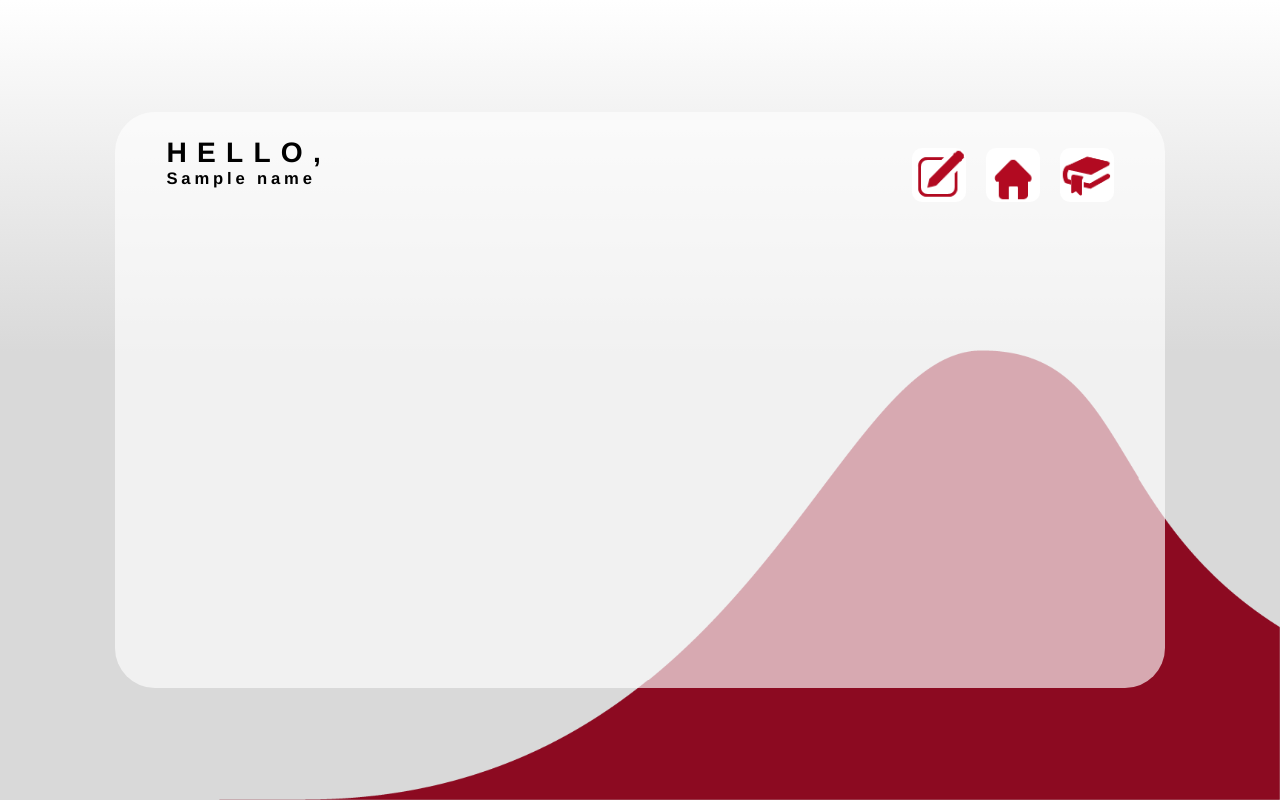
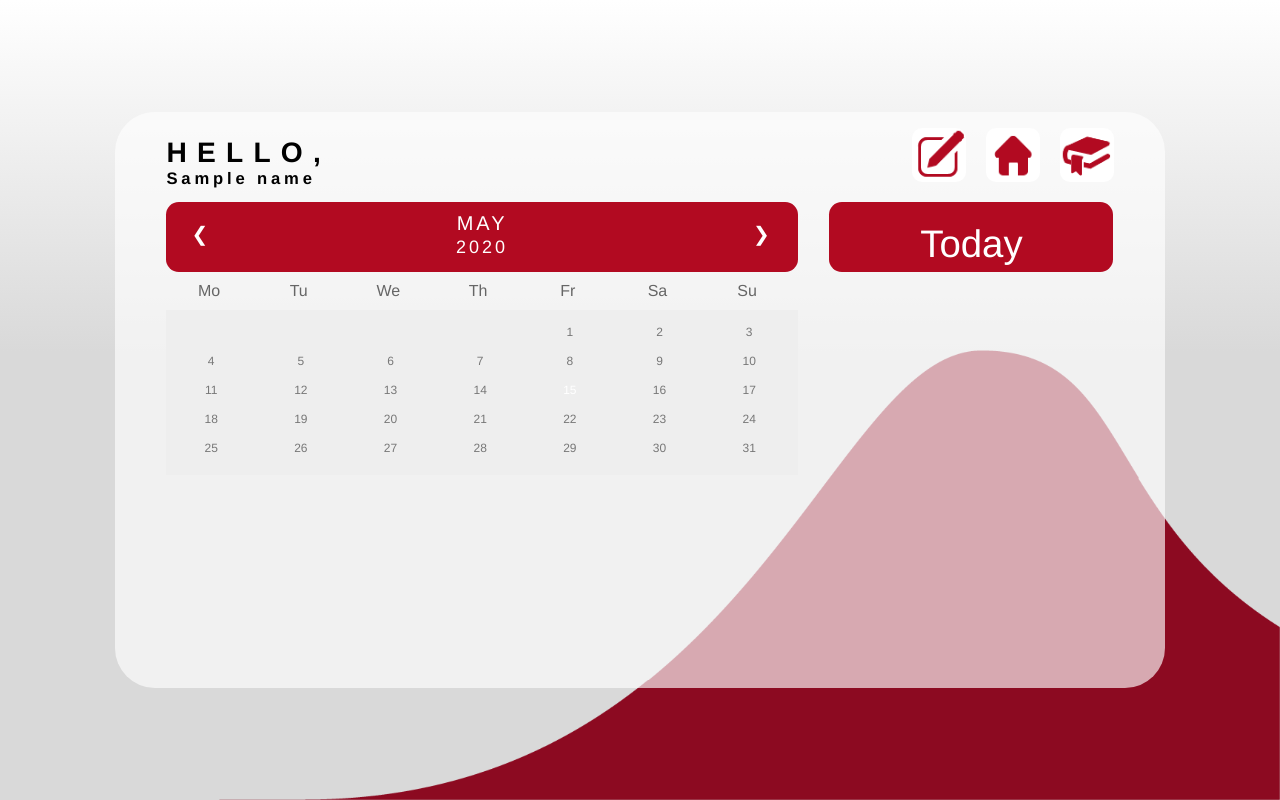
Before and after one commit to colm0neill/Operation-Water-Strider, a Node project: template views/schedule.ejs in a window 1280 px wide. Run offline with Node 20 templates, Linux system fonts and the light colour scheme; the template is opened without the code that fills it: most values are stand-ins (such as "Sample title", 1, 10 or a date in 2020); some libraries are stand-ins or nearby versions.

Commit message:
Schedule Page Update.
A dynamically generated calendar was built, issues still remain with
switching between months. Also I've made the login and register pages a
bit nicer looking.

```diff
--- a/assets/waterstrider.css
+++ b/assets/waterstrider.css
@@ -90,9 +90,8 @@
     margin: 0;
 }
 #navlist{
-	padding:20px 0 10px 0;
+
 }
-
 #navlist li{
     height: 4.2vw;
 	list-style:none;
@@ -117,7 +116,7 @@
 }
 
 #home {
-  background: url('../images/ows-sprite72.png') -0vw -8.3vw;
+  background: url('../images/ows-sprite72.png') -0vw -8.6vw;
   background-size: 68vw 40vw;
 }
 
@@ -493,15 +492,157 @@
 	margin:10px 30px 0 15px;
 }
 
+/*Login & Register-----------------------------------------------------*/
 
 
+#loginCon, #regCon{
+	width:25%;
+	height:40vh;
+	padding: 5vh 0 25vh 65%;
+	margin-right:10%;
+}
+
+#bodyContainer img, #bodyContainer img{
+	margin:10%;
+	position:absolute;
+}
+
+#loginCon h1, #regCon h1{
+	text-align:right;
+	width:100%;
+	font-weight: bold;
+	font-size: 4vw;
+	letter-spacing: 1vw;
+}
+
+#loginCon input, #regCon input{
+	margin-bottom:20px;
+	width:100%;
+	display: block;
+}
+
+#loginCon button, #regCon button{
+	padding:1vw 3vw;
+	background-color:#8C0A21;
+	border:none;
+	border-radius:1vw;
+	text-decoration: none;
+	color:white;
+	font-size:1.5vw;
+}
+
+#loginCon a, #regCon a{
+	padding-top:5px;
+	float:right;
+	color:black;
 
 
+}
+
+/*Schedule-----------------------------------------------------*/
+.calendarView{
+	width:66.66% !Important;
+
+}
+
+ul {list-style-type: none;}
 
 
+/* Month header */
+.month {
+  padding: 10px 0;
+  width: 100%;
+  background: #B20A21;
+  text-align: center;
+  border-radius:1vw;
+  height:50px;
+}
+
+/* Month list */
+.month ul {
+  margin: 0;
+  padding: 0;
+}
+
+.month ul li {
+  color: white;
+  font-size: 20px;
+  text-transform: uppercase;
+  letter-spacing: 3px;
+}
+
+/* Previous button inside month header */
+.month .prev {
+  float: left;
+  padding-top: 10px;
+  margin-left:25px;
+}
+
+/* Next button */
+.month .next {
+  float: right;
+  padding-top: 10px;
+  margin-right:25px;
+}
+
+/* Weekdays (Mon-Sun) */
+.weekdays {
+  margin: 0;
+  padding: 10px 0;
+}
+
+.weekdays li {
+  display: inline-block;
+  width: 13.5%;
+  color: #666;
+  text-align: center;
+}
+
+/* Days (1-31) */
+.days {
+  padding: 10px 0;
+  background: #eee;
+  margin: 0;
+}
+
+.days li {
+  list-style-type: none;
+  display: inline-block;
+  width: 14.2%;
+  padding: 5px 0;
+  text-align: center;
+  margin-bottom: 5px;
+  font-size:12px;
+  color: #777;
+}
+
+.days li:hover{
+	background-color:black;
+	color:white;
+	border-radius:1vw;
+}
+
+/* Highlight the "current" day */
+li.active {
+
+  background: ##B20A21;
+  color: white !important;
+  border-radius:1vw;
+}
 
 
+#todayLabel{
+	padding: 20px 0;
+	width: 90%;
+	background: #B20A21;
+	text-align: center;
+	border-radius:1vw;
+	color:white;
+	height:30px;
+	margin: 0 0 0 10%;
+	font-size: 3vw;
 
+}
 
 
 
@@ -513,7 +654,7 @@
 @media only screen and (max-width: 1010px) {
 	body{
 	background-color:#a9a9a9;
-	background: linear-gradient(0deg, rgba(86,200,255,1) 0%, rgba(217,217,217,1) 53%, rgba(255,255,255,1) 100%);
+	background: linear-gradient(0deg, rgb(96, 27, 27) 0%, rgba(217,217,217,1) 53%, rgba(255,255,255,1) 100%);
 	font-family:helvetica;
 	margin:0;
 	}
@@ -530,7 +671,7 @@
 @media only screen and (max-width: 640px) {
   body{
 	background-color:#595959;
-	background: linear-gradient(0deg, rgba(0,158,253,1) 0%, rgba(217,217,217,1) 53%, rgba(255,255,255,1) 100%);
+	background: linear-gradient(0deg, rgb(255, 42, 42) 0%, rgba(217,217,217,1) 53%, rgba(255,255,255,1) 100%);
 	font-family:helvetica;
 	margin:0;
 }
--- a/assets/waterstrider.js
+++ b/assets/waterstrider.js
@@ -7,27 +7,6 @@
 
 var widthImg = window.innerWidth;
 var heightImg = window.innerHeight;
-console.log("Image Width is:"+widthImg+" Image Height is:"+ heightImg);
-
-clock();
-
-//----------------------Getting Time and Day-------------------//
-function clock(){
-  var d = new Date();
-  var h = d.getHours();
-  var n = d.getMinutes();
-  var dd = d.getDay();
-  var doW = ["SUNDAY","MONDAY","TUESDAY","WEDNESDAY","THURSDAY","FRIDAY","SATURDAY"];
-  if(n<10){  n= "0"+n;  }
-  document.getElementById("dayTime").innerHTML = doW[dd]+"<br>"+h+":"+n;
-  var t = setTimeout(clock, 1000);
-}
-
-
-
-
-
-
 
 
 var c = document.getElementById("graph1");
@@ -56,7 +35,7 @@
 		dataPointsY[i] = g;
 	}
 
-	console.log(dataPointsY);
+
 	for(i=0;i<9;i++){
 		if((i != 0 )||(i !=9)){
 			ctx.beginPath();
@@ -70,7 +49,6 @@
 
 
 			ctxCir.beginPath();
-			//ctxCir.style = '#fff';
 			ctxCir.linewidth= 1;
 			ctxCir.arc((dataPointsX*i)+20,dataPointsY[i],10,0*Math.PI,1.5*Math.PI);
 			ctx.closePath();
@@ -104,11 +82,10 @@
 	for(i=0;i<7;i++){
 		var t = largest2 /100;
 		var g = Math.round(h2-((array2[i]/t)*4));
-		console.log("G2 "+g);
 		dataPointsY2[i] = g;
 	}
 
-	console.log(dataPointsY2);
+
 	for(i=0;i<7;i++){
 		if((i != 0 )||(i !=9)){
 			ctx2.beginPath();
@@ -120,7 +97,7 @@
 			ctx.closePath();
 			ctx2.stroke();
 
-		console.log(i+" Y "+dataPointsY2[i]);
+
 			}
 
 		else{
@@ -128,3 +105,120 @@
 		}
 	}
 }
+
+
+//----------------------Getting Time and Day-------------------//
+
+window.onload = function() {runClock();}
+
+var months = ['January','February','March','April','May','June','July','August','September','October','November','December'];
+
+
+
+function runClock(){
+
+	var d = new Date();
+	var h = d.getHours();
+	var n = d.getMinutes();
+	var dd = d.getDay();
+	var doW = ["SUNDAY","MONDAY","TUESDAY","WEDNESDAY","THURSDAY","FRIDAY","SATURDAY"];
+	if(n<10){  n= "0"+n;  }
+	document.getElementById("dayTime").innerHTML = doW[dd]+"<br>"+h+":"+n;
+	var t = setTimeout(runClock, 1000);
+  }
+
+//-----------------------------END-----------------------------//
+
+//----------------------Generating Calendar -------------------//
+
+window.onload = function() {drawCalendar();}
+
+
+
+function daysInMonth (month, year) {
+	return new Date(year, month, 0).getDate();
+
+}
+
+var date = new Date();
+var month = "";
+var year = "";
+var monthCount = 0;
+
+function drawCalendar() {
+
+	if((month == "")&&(year == "")){
+	month = date.getMonth();
+	year = date.getFullYear();
+	console.log("If null true");
+	}
+
+	var today = date.getDate();
+	var dayStart = new Date(year + "-" + (month +1)+ "-01").getDay();
+
+	var getDateBox = document.getElementById("yearMonth");
+	getDateBox.innerHTML= months[month];
+
+	b = document.createElement("br");
+	m = document.createElement("span");
+	m.setAttribute("style","font-size:18px");
+	m.innerHTML=year;
+	getDateBox.appendChild(b);
+	getDateBox.appendChild(m);
+
+
+	var monthDays= daysInMonth(month,year);
+	var writeDays = document.getElementById("dayz");
+
+	var totalDayBoxes = monthDays + dayStart;
+
+
+
+
+	for(i = 0; i< totalDayBoxes; i++){
+		if(i<(dayStart-1)){
+			var x = document.createElement("li");
+			writeDays.appendChild(x);
+		}
+		else{
+		var x = document.createElement("li");
+
+		x.innerHTML = (i+2)-dayStart;
+		writeDays.appendChild(x);
+		}
+	}
+
+	var y = document.getElementById("dayz");
+	var x = y.childNodes[(today+dayStart)-1];
+	x.setAttribute("class", "active");
+
+}
+
+
+function monthPrev(){
+	console.log("Prev foo");
+	month = date.getMonth() - 1;
+	year = date.getFullYear() - 1;
+	removeCalendar();
+	drawCalendar();
+	monthCount--;
+
+
+}
+
+function monthNext(){
+	console.log("Next foo");
+	month = date.getMonth() + 1;
+	year = date.getFullYear() + 1;
+	removeCalendar();
+	drawCalendar();
+	monthCount++;
+
+}
+
+function removeCalendar(){
+	var r = document.getElementById("dayz");
+	while( r.firstChild ){
+		r.removeChild( r.firstChild );
+	  }
+}
--- a/package.json
+++ b/package.json
@@ -9,7 +9,7 @@
   "author": "",
   "license": "ISC",
   "dependencies": {
-
+    "bcryptjs": "^2.4.3",
     "ejs": "^2.6.2",
     "express": "^4.17.1",
     "express-flash": "0.0.2",
--- a/views/schedule.ejs
+++ b/views/schedule.ejs
@@ -43,16 +43,33 @@
 	</div>
 
 	<div class="row two">
-		<div class="column twoA">
+		<div class="column twoA calendarView" onload="alert('onload callback fired');">
 
+			<div class="month">
+				<ul>
+				  <li class="prev" onclick="monthPrev()">&#10094;</li>
+				  <li class="next" onclick="monthNext()">&#10095;</li>
+				  <li id="yearMonth">January<br><span style="font-size:18px">2000</span></li>
+				</ul>
+			  </div>
+
+			  <ul class="weekdays">
+				<li>Mo</li>
+				<li>Tu</li>
+				<li>We</li>
+				<li>Th</li>
+				<li>Fr</li>
+				<li>Sa</li>
+				<li>Su</li>
+			  </ul>
+
+			  <ul id="dayz" class="days">
+
+			  </ul>
 		</div>
 
-		<div class="column twoB">
-
-		</div>
-
-		<div class="column twoC">
-
+		<div class="column twoC todayView">
+			<p id="todayLabel">Today</p>
 		</div>
 
 	</div>
@@ -76,4 +93,5 @@
 
 <div id="backgroundCurve"></div>
 </body>
+
 </html>
```
Also changed, not shown: views/index.ejs (+4 -3 lines), views/login.ejs (+28 -4 lines), views/register.ejs (+33 -5 lines), images/tjwgHead.png (added), 1 other file.
